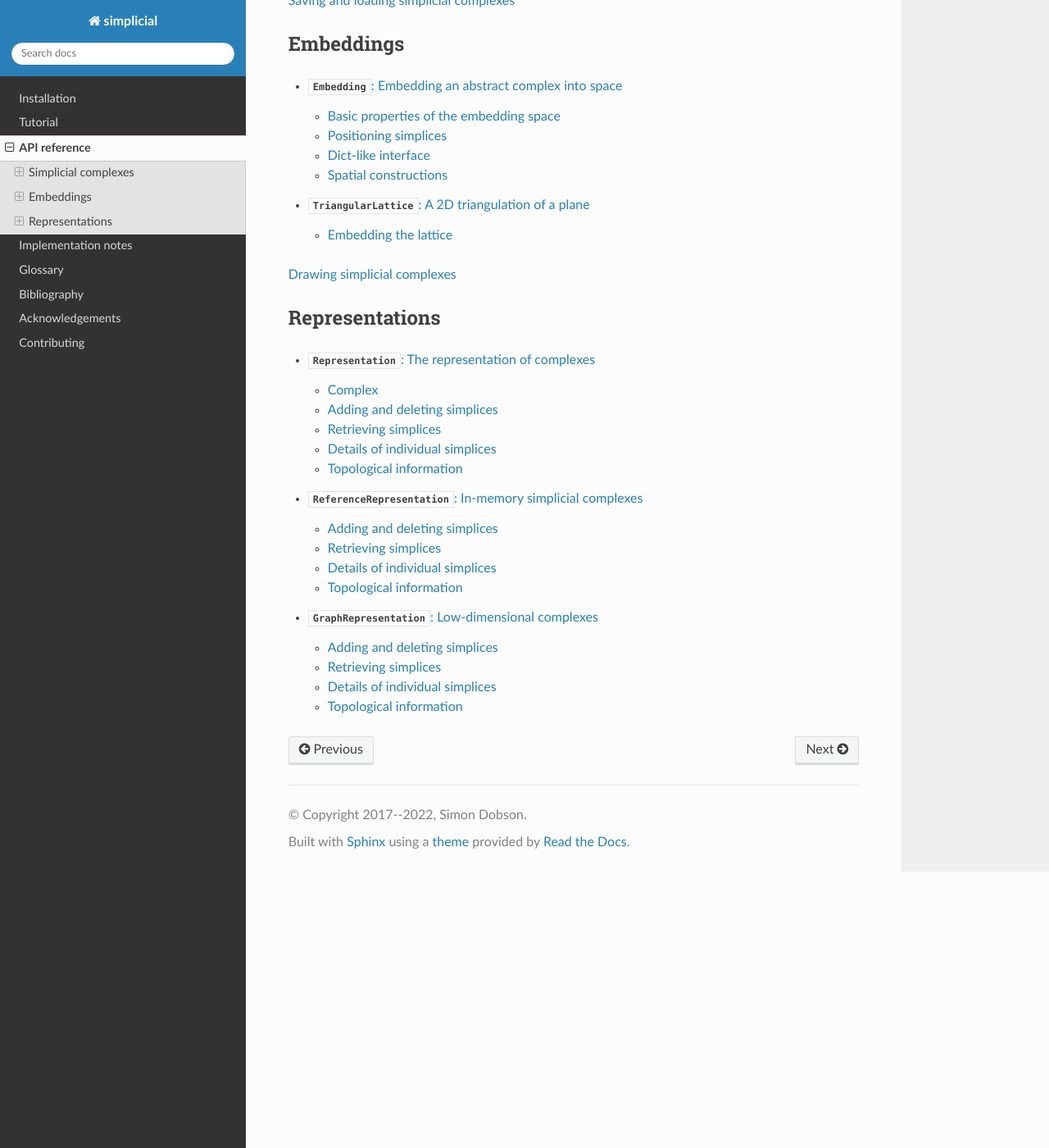
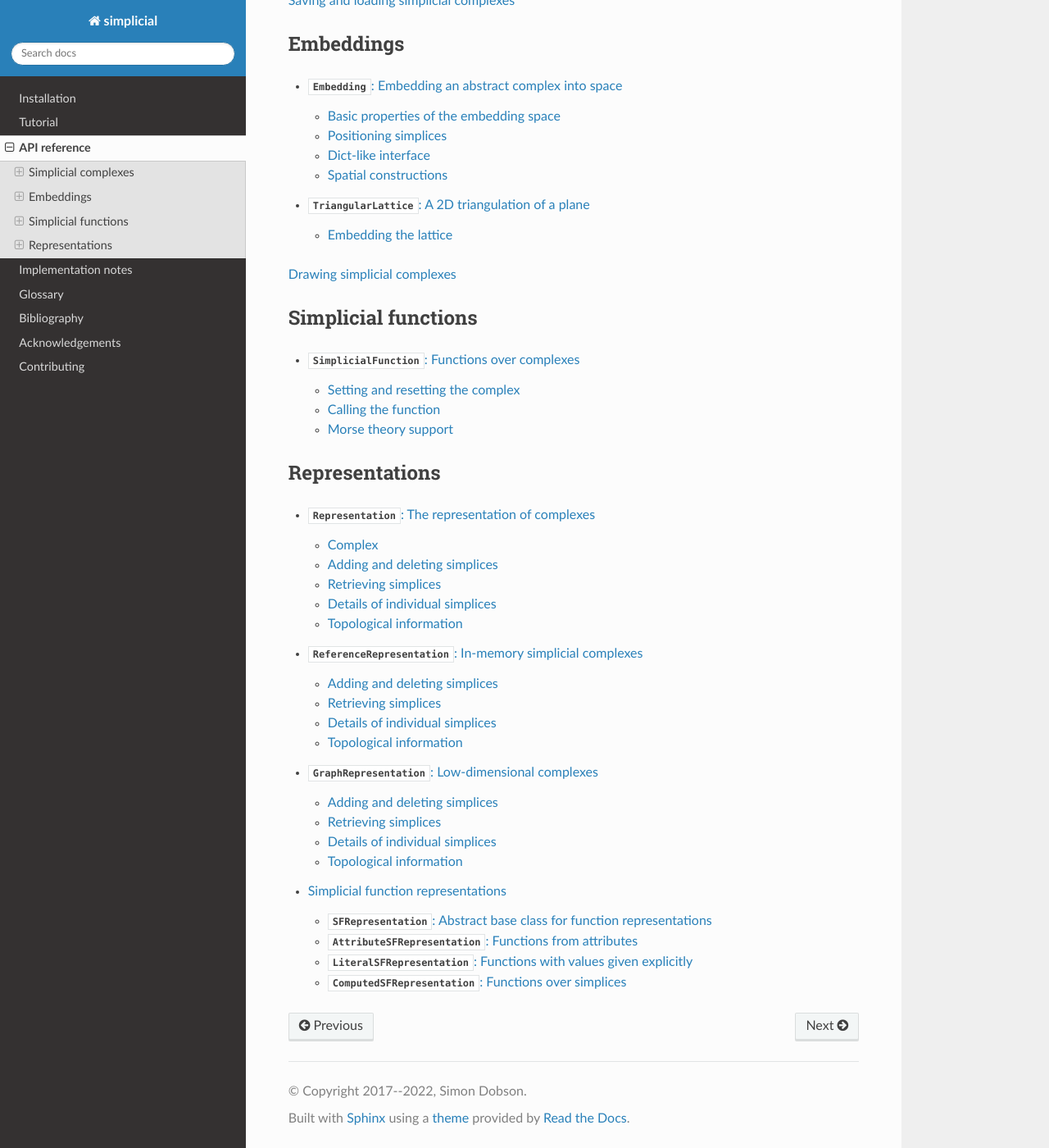
Before and after one commit to simoninireland/simplicial, a Sphinx documentation site: the page built from doc/reference.rst, in a window 1280 px wide and 1400 px high, scrolled down 866 px. Shown: the whole window at 82% size. Built offline with Sphinx 7.4.7 and the Read the Docs theme 2.0.0, drawn with Linux system fonts in a browser that asks for light colours.

Commit message:
Added documentation for simplicial functions and their representations

```diff
--- /dev/null
+++ b/doc/function.rst
@@ -0,0 +1,46 @@
+.. _function:
+
+:class:`SimplicialFunction`: Functions over complexes
+=====================================================
+
+.. currentmodule:: simplicial
+
+Simplicial functions form the basis for a lot of advanced
+functionality in ``simplicial``.
+
+.. autoclass:: SimplicialFunction
+
+Each simplicial function has an underlying representation that
+provides the underlying functionality (see :ref:`sfrep`).
+
+
+Setting and resetting the complex
+---------------------------------
+
+.. automethod:: SimplicialFunction.setComplex
+
+.. automethod:: SimplicialFunction.complex
+
+.. automethod:: SimplicialFunction.reset
+
+
+Calling the function
+--------------------
+
+Simplicial functions export two interfaces: as functions that can be
+called, and as dicts that can be accessed. Some representations also
+allow setting through the dict interface.
+
+.. automethod:: SimplicialFunction.__call__
+
+.. automethod:: SimplicialFunction.__getitem__
+
+.. automethod:: SimplicialFunction.__setitem__
+
+
+Morse theory support
+--------------------
+
+.. automethod:: SimplicialFunction.isMorse
+
+.. automethod:: SimplicialFunction.isMorseCritical
--- a/doc/reference.rst
+++ b/doc/reference.rst
@@ -27,6 +27,16 @@ Embeddings
 
 :ref:`drawing`
 
+
+Simplicial functions
+--------------------
+
+.. toctree::
+   :maxdepth: 2
+
+   function
+
+
 Representations
 ---------------
 
--- /dev/null
+++ b/doc/sfrep.rst
@@ -0,0 +1,57 @@
+.. _sfrep:
+
+Simplicial function representations
+===================================
+
+.. currentmodule:: simplicial
+
+Representations provide the underlying functionality for simplicial
+functions, which need different approaches to support different
+function types (see :ref:`function`).
+
+
+:class:`SFRepresentation`: Abstract base class for function representations
+---------------------------------------------------------------------------
+
+.. autoclass:: SFRepresentation
+
+.. automethod:: SFRepresentation.setComplex
+
+.. automethod:: SFRepresentation.complex
+
+.. automethod:: SFRepresentation.valueForSimplex
+
+.. automethod:: SFRepresentation.setValueForSimplex
+
+.. automethod:: SFRepresentation.reset
+
+
+:class:`AttributeSFRepresentation`: Functions from attributes
+-------------------------------------------------------------
+
+.. autoclass:: AttributeSFRepresentation
+   :show-inheritance:
+
+.. automethod:: AttributeSFRepresentation.valueForSimplex
+
+
+:class:`LiteralSFRepresentation`: Functions with values given explicitly
+------------------------------------------------------------------------
+
+.. autoclass:: LiteralSFRepresentation
+   :show-inheritance:
+
+.. automethod:: LiteralSFRepresentation.valueForSimplex
+
+.. automethod:: LiteralSFRepresentation.setValueForSimplex
+
+
+:class:`ComputedSFRepresentation`: Functions over simplices
+-----------------------------------------------------------
+
+.. autoclass:: ComputedSFRepresentation
+   :show-inheritance:
+
+.. automethod:: ComputedSFRepresentation.f
+
+.. automethod:: ComputedSFRepresentation.valueForSimplex
```
Also changed, not shown: other parts of doc/reference.rst (+1 -0 lines), 2 other files.
